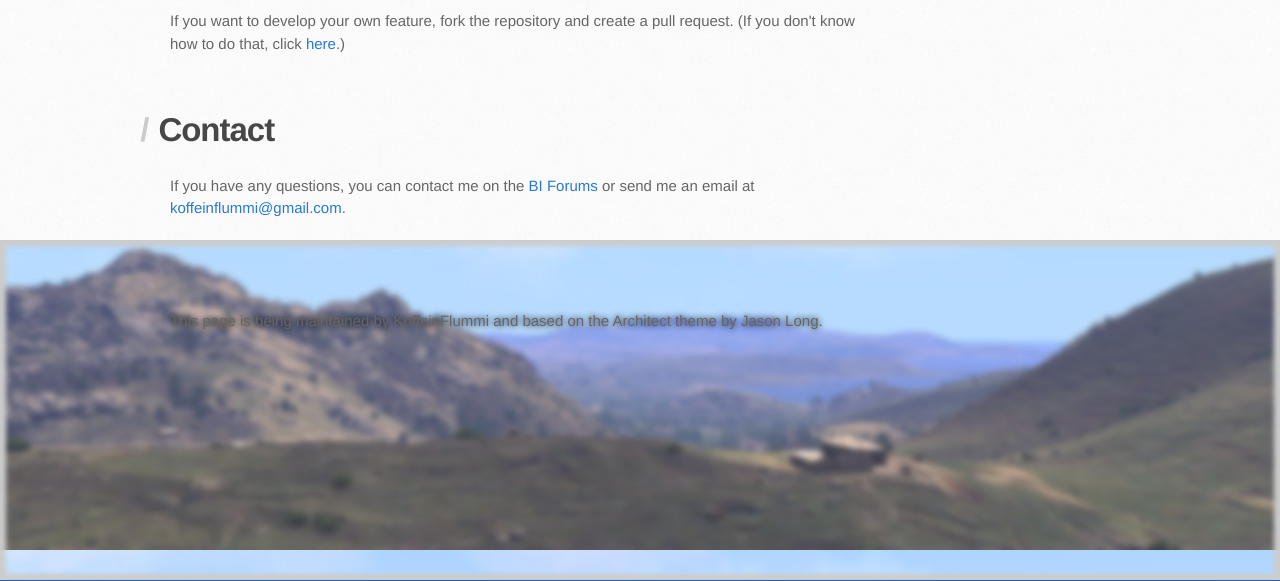
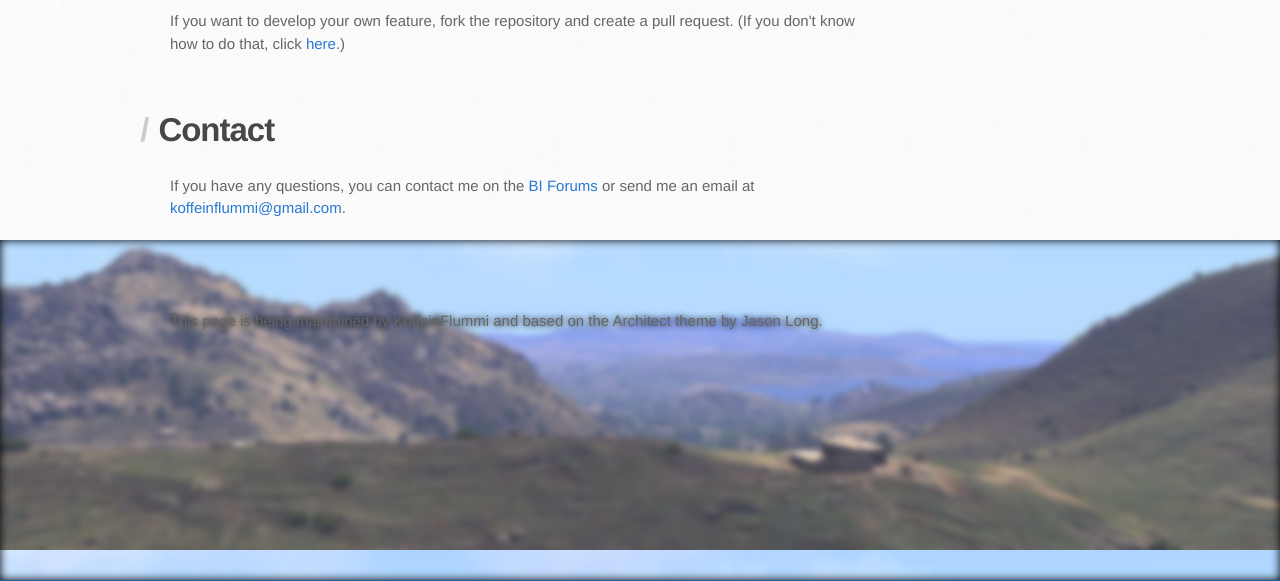
Before and after one commit to KoffeinFlummi/AGM, a PHP site: page / in a window 1280 px wide. Shown: the part 2375-2956 px from the top of the page. Run offline with PHP 8.4, Linux system fonts and the light colour scheme; some libraries are stand-ins or nearby versions.

Commit message:
Update stylesheet.css

```diff
--- a/stylesheets/stylesheet.css
+++ b/stylesheets/stylesheet.css
@@ -252,9 +252,9 @@ footer {
   max-height: 400px;
   min-height: 200px;
   margin: 0 auto 0 auto;
-  -moz-box-shadow:    0 0 5px 6px #ccc inset;
-  -webkit-box-shadow: 0 0 5px 6px #ccc inset;
-  box-shadow:         0 0 5px 6px #ccc inset;
+  -moz-box-shadow:    inset 0 0 10px #000;
+  -webkit-box-shadow: inset 0 0 10px #000;
+  box-shadow:         inset 0 0 10px #000;
 }
 
 
```
